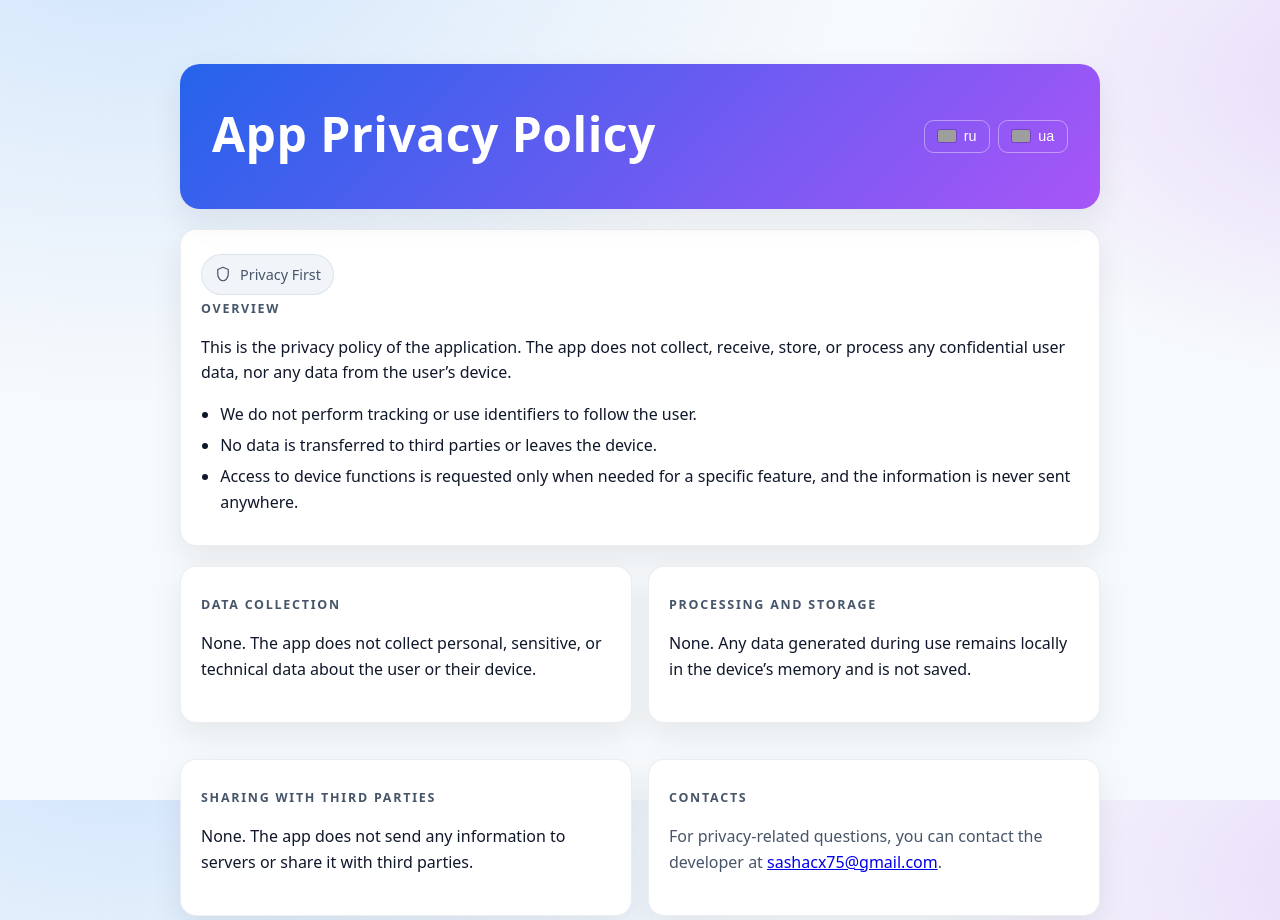
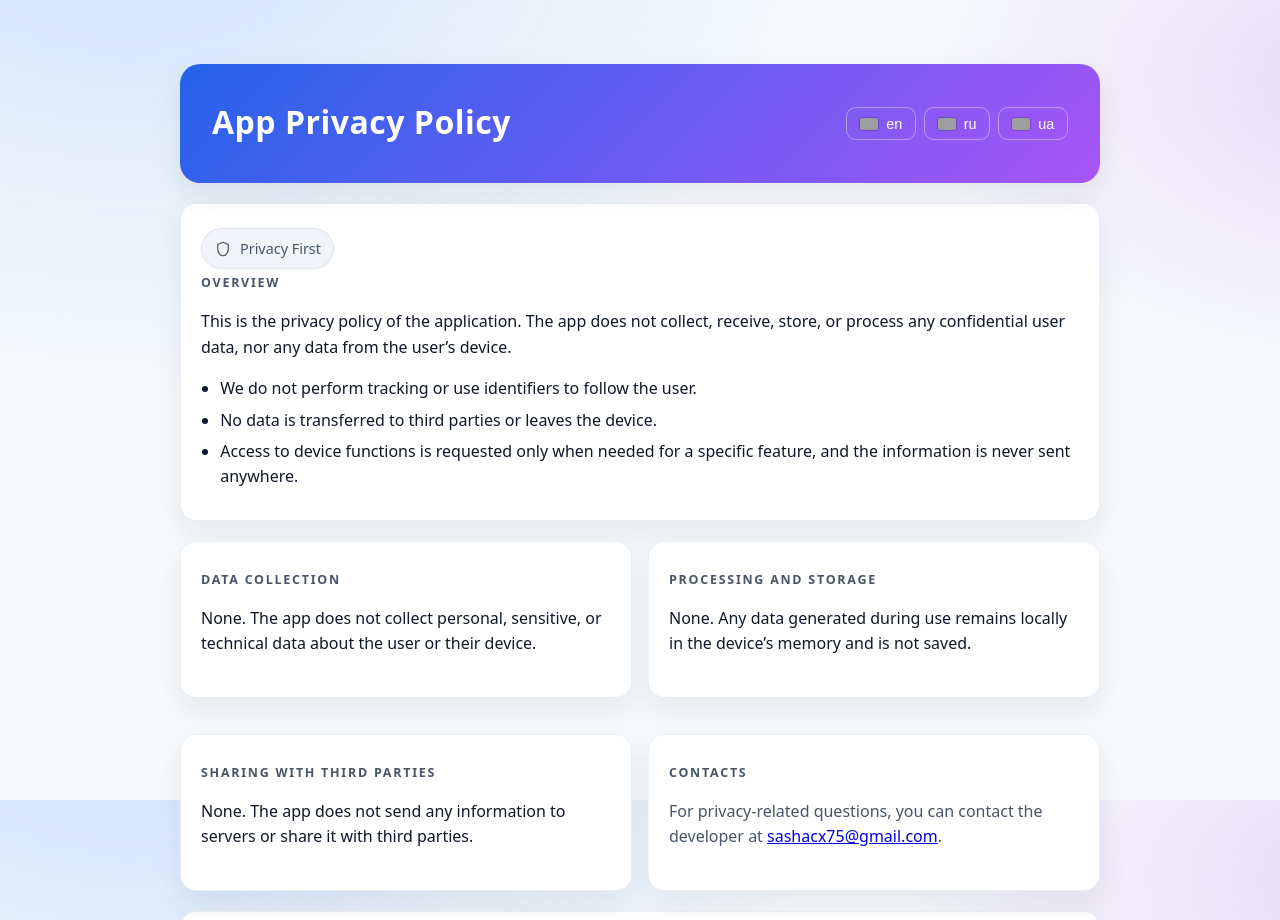
Before and after one commit to SashaCX75/MyWebsite, a plain HTML site: page index.html in a window 1280 px wide. Shown: the top 920 px of the page. Drawn offline with Linux system fonts and the light colour scheme; grey boxes are pictures that could not be loaded.

Commit message:
Update index.html

```diff
--- a/index.html
+++ b/index.html
@@ -63,10 +63,21 @@
   <div class="wrapper">
     <header>
       <div class="title-row">
-        <h1 id="page-title">App Privacy Policy</h1>
+        <!-- HTML-блоки с текстом -->
+        <h1 id="page-title" style="font-size:2rem;">App Privacy Policy</h1>
+        <!-- HTML-кнопки переключения языков -->
         <div class="lang-switch">
-          <button class="btn" data-lang="ru"><img src="https://flagcdn.com/w20/ru.png" class="flag-icon"> ru</button>
-          <button class="btn" data-lang="uk"><img src="https://flagcdn.com/w20/ua.png" class="flag-icon"> ua</button>
+          <button class="btn" data-lang="en" aria-label="Switch to English">
+            <img src="https://flagcdn.com/w20/gb.png" alt="EN" class="flag-icon"> en
+          </button>
+          <button class="btn" data-lang="ru" aria-label="Switch to Russian">
+            <img src="https://flagcdn.com/w20/ru.png" alt="RU" class="flag-icon"> ru
+          </button>
+          <button class="btn" data-lang="uk" aria-label="Switch to Ukrainian">
+            <img src="https://flagcdn.com/w20/ua.png" alt="UA" class="flag-icon"> ua
+          </button>
+          <!--<button class="btn" data-lang="ru"><img src="https://flagcdn.com/w20/ru.png" class="flag-icon"> ru</button>
+          <button class="btn" data-lang="uk"><img src="https://flagcdn.com/w20/ua.png" class="flag-icon"> ua</button> -->
         </div>
       </div>
     </header>
```
